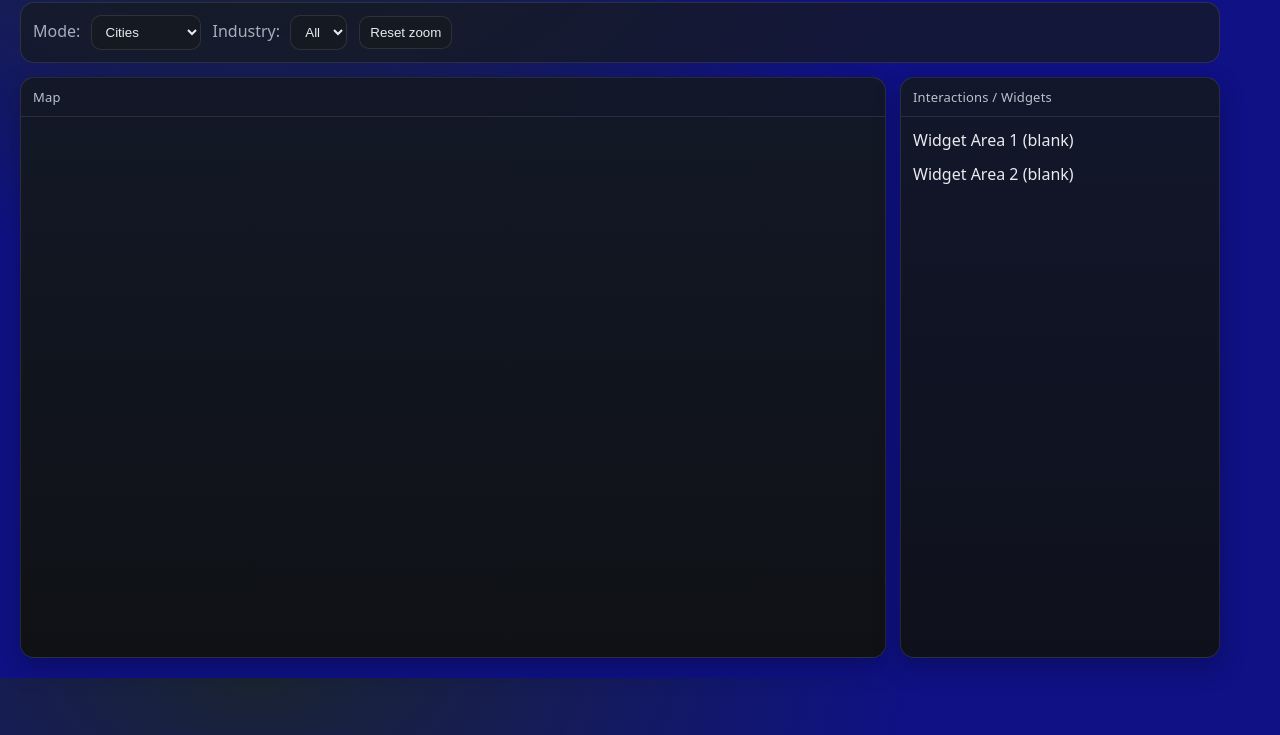
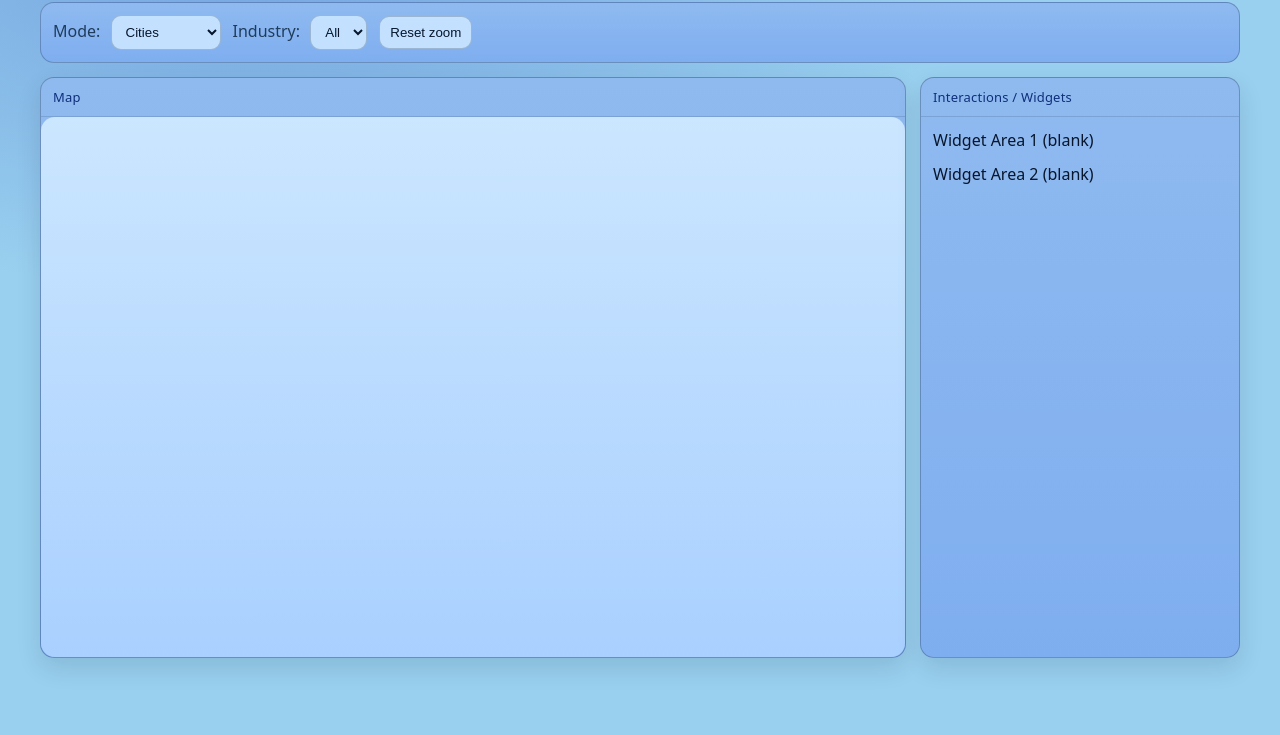
Before and after one commit to SamiMelhem/VizS-P670, a website: page public/index.html in a window 1280 px wide. Shown: the part 65-800 px from the top of the page. Drawn offline with nearby package versions, Linux system fonts and the light colour scheme; no server answers.

Commit message:
Update style.css

```diff
--- a/public/style.css
+++ b/public/style.css
@@ -1,44 +1,74 @@
-:root {
-  --bg: #0f1185;
-  --panel: #161a22;
-  --panel-2: #131826;
-  --text: #e8eaee;
-  --muted: #a6adbb;
-  --border: rgba(255, 255, 255, 0.10);
-
-  /* toned down accent (less saturated blue) */
-  --accent: #7aa6c2;
-  --accent-2: #b7c3cc;
+/* =========================
+   THEME VARIABLES (soft LIGHT-BLUE dashboard, not white)
+   ========================= */
+:root{
+ --bg: #99d0ef;        /* page base (darker) */
+ --bg-grad: #73a2df;
+  --panel: #8fbaf0;     /* panels (darker) */
+  --panel-2: #7faef0;  /* gradient end (darker) */
+  --map-top: #cbe6ff;
+  --map-bottom: #a9d0ff; /* your “darker” version */
+  --text: #07162c;
+  --muted: #1f3c5a;
+  --border: rgba(7, 22, 44, 0.26);
+  /* less green: more “true” blue */
+  --accent: #143192;    /* dots */
+  --accent-2: #0f2f7a;  /* headers */
 }
-
+/* Make padding/border count toward element width/height (easier layouts) */
 * { box-sizing: border-box; }
 
+/* =========================
+   PAGE BASE STYLES
+   ========================= */
 body{
   margin: 0;
   padding: 20px;
   font-family: system-ui, -apple-system, Segoe UI, Roboto, Arial, sans-serif;
   color: var(--text);
-  background: radial-gradient(1200px 600px at 20% 0%, #1a2430 0%, var(--bg) 55%);
+
+  /* Center dashboard */
+  display: flex;
+  justify-content: center;
+  align-items: flex-start;
+
+  /* Light-blue gradient background (no white) */
+  background: radial-gradient(1200px 600px at 20% 0%, var(--bg-grad) 0%, var(--bg) 60%);
+  min-height: 100vh; /* (or 100svh for mobile-safe viewport) */
+
+  /* Make the gradient fill the entire viewport (not stop at content end) */
+  background-repeat: no-repeat;
+  background-attachment: fixed; /* keeps gradient “screen-based” while scrolling */
+  background-size: 100% 100%;
 }
 
+/* Page title spacing + weight */
 h2 { margin: 0 0 14px 0; font-weight: 650; }
 
-/* --- basic dashboard layout boxes --- */
+/* =========================
+   DASHBOARD LAYOUT WRAPPERS
+   ========================= */
 #dashboard {
   width: min(1200px, 100%);
+  margin: 0 auto;
 }
 
+/* Top control bar */
 #topbar {
   display: flex;
   flex-wrap: wrap;
   gap: 10px 12px;
   align-items: center;
   padding: 12px;
+
   border: 1px solid var(--border);
   border-radius: 14px;
-  background: rgba(22, 26, 34, 0.75);
+
+  /* Light-blue card gradient */
+  background: linear-gradient(180deg, var(--panel), var(--panel-2));
 }
 
+/* Main content area */
 #content {
   margin-top: 14px;
   display: grid;
@@ -50,51 +80,75 @@ h2 { margin: 0 0 14px 0; font-weight: 650; }
   #content { grid-template-columns: 1fr; }
 }
 
+/* Generic panel style */
 .panel {
   border: 1px solid var(--border);
   border-radius: 14px;
-  background: linear-gradient(180deg, rgba(19,24,38,0.95), rgba(15,17,21,0.95));
-  box-shadow: 0 10px 26px rgba(0,0,0,0.25);
+
+  /* Light-blue card gradient (not white) */
+  background: linear-gradient(180deg, var(--panel), var(--panel-2));
+
+  box-shadow: 0 10px 24px rgba(11, 27, 51, 0.12);
 }
 
+/* Panel header */
 .panel-header {
   padding: 10px 12px;
-  border-bottom: 1px solid var(--border);
+  border-bottom: 1px solid rgba(11, 27, 51, 0.14);
   color: var(--accent-2);
   font-size: 13px;
   letter-spacing: 0.2px;
 }
 
+/* Panel body */
 .panel-body {
   padding: 12px;
-  min-height: 120px; /* gives teammates space to start */
+  min-height: 120px;
 }
 
-/* inputs */
+/* =========================
+   FORM CONTROLS
+   ========================= */
 label { color: var(--muted); margin-right: 6px; }
 
 select, button {
-  background: rgba(22, 26, 34, 0.95);
+  /* Light-blue controls to match theme */
+  background: rgba(199, 228, 255, 0.95);
   color: var(--text);
-  border: 1px solid var(--border);
+
+  border: 1px solid rgba(11, 27, 51, 0.22);
   border-radius: 10px;
   padding: 8px 10px;
   outline: none;
 }
 
+select:focus, button:focus {
+  box-shadow: 0 0 0 3px rgba(29, 78, 216, 0.18);
+  border-color: rgba(29, 78, 216, 0.45);
+}
+
 button { cursor: pointer; }
-button:hover { border-color: rgba(122, 166, 194, 0.55); }
 
-/* map */
+button:hover {
+  border-color: rgba(29, 78, 216, 0.45);
+}
+
+/* =========================
+   MAP (SVG container)
+   ========================= */
 #map {
   display: block;
   width: 100%;
   height: auto;
   border-radius: 14px;
-  background: linear-gradient(180deg, var(--panel-2), #0f1115);
+
+  /* Slightly different light-blue background so states read well */
+  background: linear-gradient(180deg, var(--map-top), var(--map-bottom));
 }
 
-/* tooltip */
+/* =========================
+   TOOLTIP
+   ========================= */
 #tooltip {
   position: absolute;
   pointer-events: none;
@@ -102,30 +156,39 @@ button:hover { border-color: rgba(122, 166, 194, 0.55); }
   max-width: 260px;
   padding: 10px 12px;
   border-radius: 12px;
-  border: 1px solid var(--border);
-  background: rgba(22, 26, 34, 0.92);
+  border: 1px solid rgba(11, 27, 51, 0.18);
+
+  /* Light-blue tooltip (not white) */
+  background: rgba(198, 226, 255, 0.94);
   backdrop-filter: blur(6px);
+
   color: var(--text);
   font-size: 13px;
   line-height: 1.35;
-  box-shadow: 0 12px 30px rgba(0,0,0,0.35);
+
+  box-shadow: 0 12px 30px rgba(11, 27, 51, 0.18);
 }
 
-/* svg styling */
+/* =========================
+   SVG ELEMENT STYLING
+   ========================= */
 .states path {
-  fill: rgba(255, 255, 255, 0.06);
-  stroke: rgba(255, 255, 255, 0.18);
+  /* Soft blue fill for states, darker outline for definition */
+  fill: rgba(30, 64, 175, 0.09);
+  stroke: rgba(7, 22, 44, 0.32);
   stroke-width: 1;
 }
 
 .company-points circle {
+  /* Strong dot + light ring to pop on light-blue background */
   fill: var(--accent);
-  stroke: rgba(0,0,0,0.35);
-  stroke-width: 0.6;
+  stroke: rgba(235, 248, 255, 0.98); /* bright ring for contrast */
+  stroke-width: 1.4;
+  opacity: 0.9;
 }
 
 .company-points circle:hover {
-  stroke: rgba(255,255,255,0.85);
-  stroke-width: 1.2;
+  stroke: rgba(11, 27, 51, 0.55);
+  stroke-width: 1.8;
   opacity: 1;
 }
```
